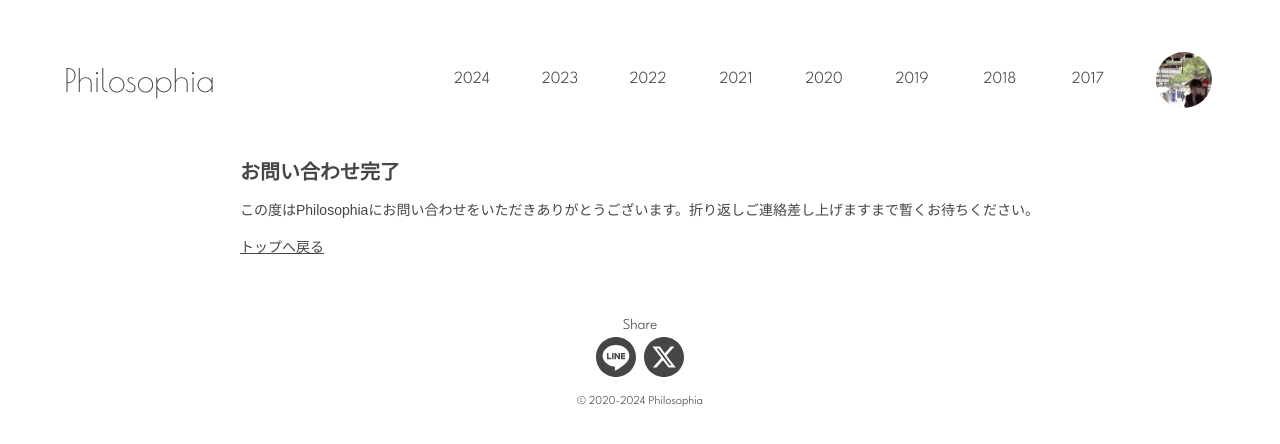
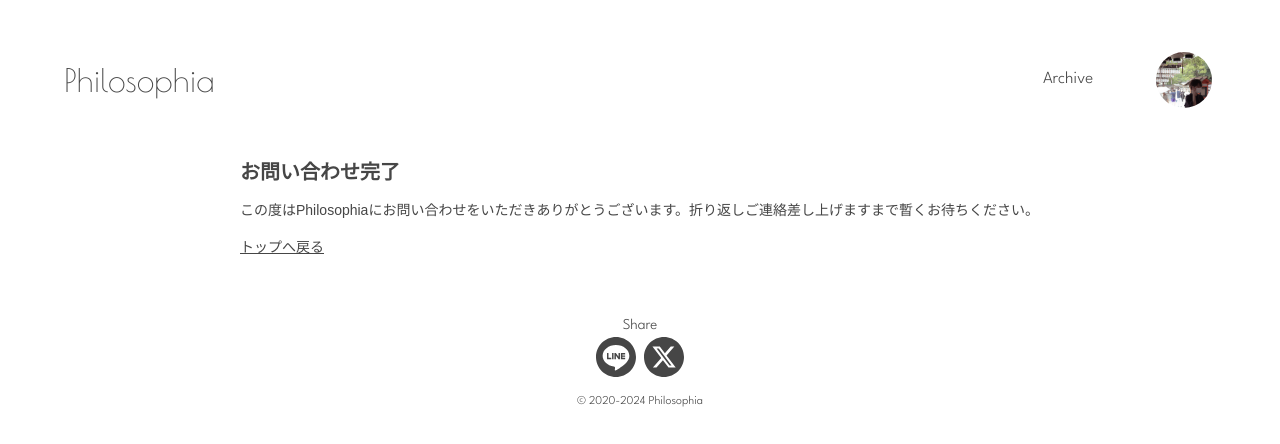
Before and after one commit to p0xyz/philosophia, a Next.js app: page /contact/39 in a window 1280 px wide. Shown: the top 444 px of the page. Built offline with nearby package versions, Linux system fonts and the light colour scheme.

Commit message:
feat: PC の Navigation で、ドロップダウンメニューに変更

```diff
--- a/src/components/Navigation.tsx
+++ b/src/components/Navigation.tsx
@@ -1,7 +1,14 @@
 import { FC, useEffect, useState } from 'react';
 import NextLink from 'next/link';
 import { useRouter } from 'next/router';
-import { Center, Flex, Heading, Spacer, Text } from '@chakra-ui/react';
+import {
+  Box,
+  Center,
+  Flex,
+  Heading,
+  Spacer,
+  Text,
+} from '@chakra-ui/react';
 
 import { APP_LATEST_YEAR, APP_PAGE_YEARS, APP_TITLE } from '@/constant/common';
 import { Z_INDEX_NAVIGATION } from '@/constant/style';
@@ -68,47 +75,102 @@ const Navigation: FC = () => {
       </NextLink>
     </Heading>
   );
-  const NavigationLink = () => (
+  const NavigationLinkForPC = () => (
+    <Box
+      pos="relative"
+      _hover={{
+        '>div': {
+          color: 'white',
+          bg: 'base.800',
+        },
+        '>ul': {
+          opacity: 1,
+          pointerEvents: 'auto',
+        },
+      }}
+    >
+      <Center
+        w="120px"
+        h="40px"
+        color="base.800"
+        bg="white"
+        transition="color 0.3s, background 0.3s"
+      >
+        Archive
+      </Center>
       <Flex
         as="ul"
-      sx={{
-        ...(isMdSP
-          ? {
-              flexDir: 'column',
-              flexWrap: 'wrap',
-              w: '100%',
-              h: 'calc(56px * 4)',
-            }
-          : {
-              gap: '8px',
-              alignItems: 'center',
-              fontSize: '1.7rem',
-            }),
-      }}
+        flexDir="column"
+        alignItems="center"
+        fontSize="1.7rem"
+        transition="opacity 0.3s"
+        opacity={0}
+        pos="absolute"
+        inset="40px auto auto auto"
+        pointerEvents="none"
       >
         {APP_PAGE_YEARS.map((year) => (
           <Center
             as="li"
             key={year}
             alignItems="stretch"
+            width="120px"
+            height="40px"
+            position="relative"
+            mt={0}
+          >
+            <NextLink
+              passHref
+              href={`/${year === String(APP_LATEST_YEAR) ? '' : year}`}
+            >
+              <Center
+                as="a"
+                w="100%"
+                background="transparent"
+                transition="color 0.1s, background 0.1s"
                 sx={{
-            ...(isMdSP
+                  ...((!pageContext?.title.length &&
+                    year === String(APP_LATEST_YEAR)) ||
+                  pageContext?.title === year
                     ? {
-                  justifyContent: 'flex-start',
                         color: 'white',
-                  w: '50%',
-                  h: '56px',
-                  opacity: 1,
-                  transition: 'opacity 0.2s',
-                  '&::hover': {
-                    opacity: 0.6,
-                  },
+                        background: 'base.800',
                       }
                     : {
-                  width: '80px',
-                  height: '32px',
-                  position: 'relative',
+                        color: 'base.800',
+                        background: 'rgba(255, 255, 255, 0.9)',
                       }),
+                  '&:hover': {
+                    color: 'white',
+                    background: 'base.800',
+                  },
+                }}
+              >
+                <Text as="span" display="flex" w="fit-content">
+                  {year}
+                </Text>
+              </Center>
+            </NextLink>
+          </Center>
+        ))}
+      </Flex>
+    </Box>
+  );
+  const NavigationLinkForSP = () => (
+    <Flex as="ul" flexDir="column" flexWrap="wrap" w="100%" h="calc(56px * 4)">
+      {APP_PAGE_YEARS.map((year) => (
+        <Center
+          as="li"
+          key={year}
+          alignItems="stretch"
+          justifyContent="flex-start"
+          color="white"
+          w="50%"
+          h="56px"
+          opacity={1}
+          transition="opacity 0.2s"
+          _hover={{
+            opacity: 0.6,
           }}
         >
           <NextLink
@@ -117,39 +179,18 @@ const Navigation: FC = () => {
           >
             <Center
               as="a"
-              sx={{
-                ...(isMdSP
-                  ? {
-                      display: 'flex',
-                      alignItems: 'center',
-                      justifyContent: 'flex-start',
-                      w: '100%',
-                      color: 'base.300',
-                    }
-                  : {
-                      w: '100%',
-                      background: 'transparent',
-                      transition: 'color 0.2s, background 0.2s',
-                      ...(((!pageContext?.title.length &&
-                        year === String(APP_LATEST_YEAR)) ||
-                        pageContext?.title === year) && {
-                        color: 'white',
-                        background: 'base.800',
-                      }),
-                      '&:hover': {
-                        color: 'white',
-                        background: 'base.800',
-                      },
-                    }),
-              }}
+              display="flex"
+              alignItems="center"
+              justifyContent="flex-start"
+              w="100%"
+              color="base.300"
             >
               <Text
                 as="span"
                 display="flex"
                 w="fit-content"
                 sx={{
-                  ...(isMdSP &&
-                    ((!pageContext?.title.length &&
+                  ...(((!pageContext?.title.length &&
                     year === String(APP_LATEST_YEAR)) ||
                     pageContext?.title === year) && {
                     '&::after': {
@@ -184,6 +225,7 @@ const Navigation: FC = () => {
                 w: '100%',
                 h: '56px',
                 color: 'base.300',
+                mt: '16px',
                 ...(pageContext?.path === '/profile' && {
                   '&::after': {
                     content: '""',
@@ -205,7 +247,7 @@ const Navigation: FC = () => {
                 borderWidth: '4px',
                 opacity: '1',
                 overflow: 'hidden',
-                transition: '0.2s opacity, 0.2s border-color',
+                transition: '0.3s opacity, 0.3s border-color',
                 ...(pageContext?.path === '/profile' && {
                   borderColor: 'base.800',
                   borderStyle: 'solid',
@@ -269,7 +311,7 @@ const Navigation: FC = () => {
             ? {
                 flexDirection: 'column',
                 width: '100vw',
-                minHeight: '100vh',
+                minHeight: '100dvh',
                 background: 'base.900',
                 fontSize: '2.2rem',
                 position: 'fixed',
@@ -289,11 +331,10 @@ const Navigation: FC = () => {
               }),
         }}
       >
-        <NavigationLink />
-        {/* {isMdSP && <Spacer />} */}
+        {isMdSP ? <NavigationLinkForSP /> : <NavigationLinkForPC />}
         <ProfileLink />
         {isMdSP && (
-          <Center flexDir="column" gap="16px" w="100%" mt="24px">
+          <Center flexDir="column" gap="16px" w="100%" mt="40px">
             <ShareLink />
             <Copyright />
           </Center>
```
Lines whose indentation alone changed are shown as unchanged.
